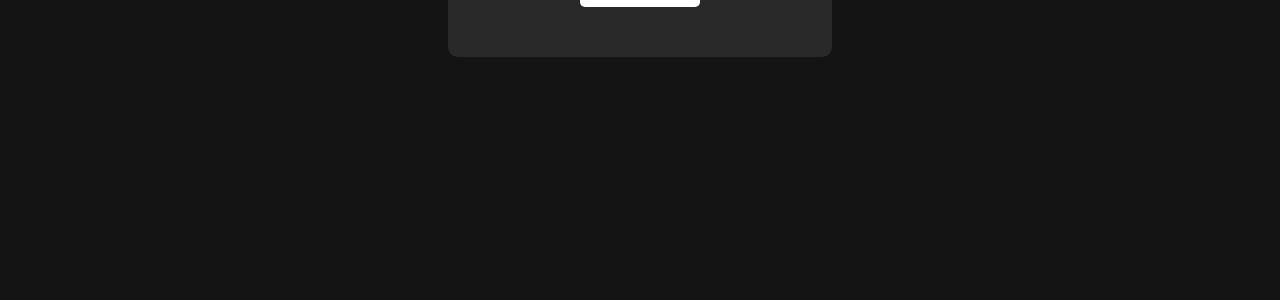
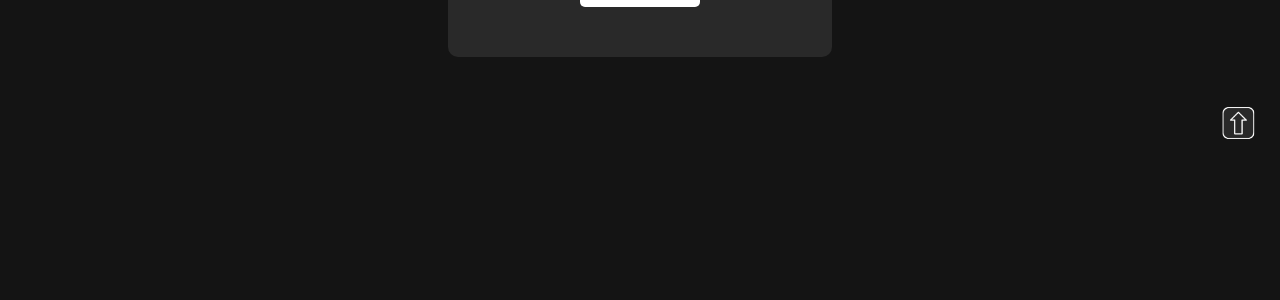
Before and after one commit to Zwinizwini/Anidle, a PHP site: page /compte.php in a window 1280 px wide. Shown: the part 497-797 px from the top of the page. Run offline with PHP 8.4, Linux system fonts and the light colour scheme; data that the repository does not hold is empty.

Commit message:
ajout bouton retour top page

```diff
--- a/compte.php
+++ b/compte.php
@@ -30,6 +30,9 @@
     </header>
 
     <main>
+        <a id="top"></a>
+
+
         <div id="listeTitreJoueur" data-id="<?php echo json_encode($listeT); ?>" style="display: none"></div>
         <div id="listeTitreNom" style="display: none"><?php echo json_encode($listeNomTitre); ?></div>
         <div id="listeAnime" data-id="<?php echo json_encode($liste); ?>" style="display: none"></div>
@@ -80,7 +83,18 @@
                 <div class="boutton"><a href="logout.php">Se Deconnecter</a></div>
             </div>
         <?php endif;?>
+        <script>
+            function scrollToTop() {
+                window.scrollTo({
+                    top: 0,
+                    left: 0,
+                    behavior: 'smooth'
+                });
+            }
+        </script>
+
     </main>
+    <img onclick="scrollToTop()" src="images/top-page.png" alt="Top" class="top"/>
 
 </body>
 </html>
--- a/style/connexion.css
+++ b/style/connexion.css
@@ -273,6 +273,19 @@ article a img {
   height: 90%;
 }
 
+.top {
+  position: sticky;
+  left: 95.5%;
+  bottom: 10px;
+  background: var(--fond-grisatre);
+  border-radius: 5px;
+  width: 32px;
+  height: 32px;
+}
+.top:hover {
+  cursor: pointer;
+
+}
 
 /*----------------------------------------------------------*/
 
```
Also changed, not shown: images/top-page.png (added).
